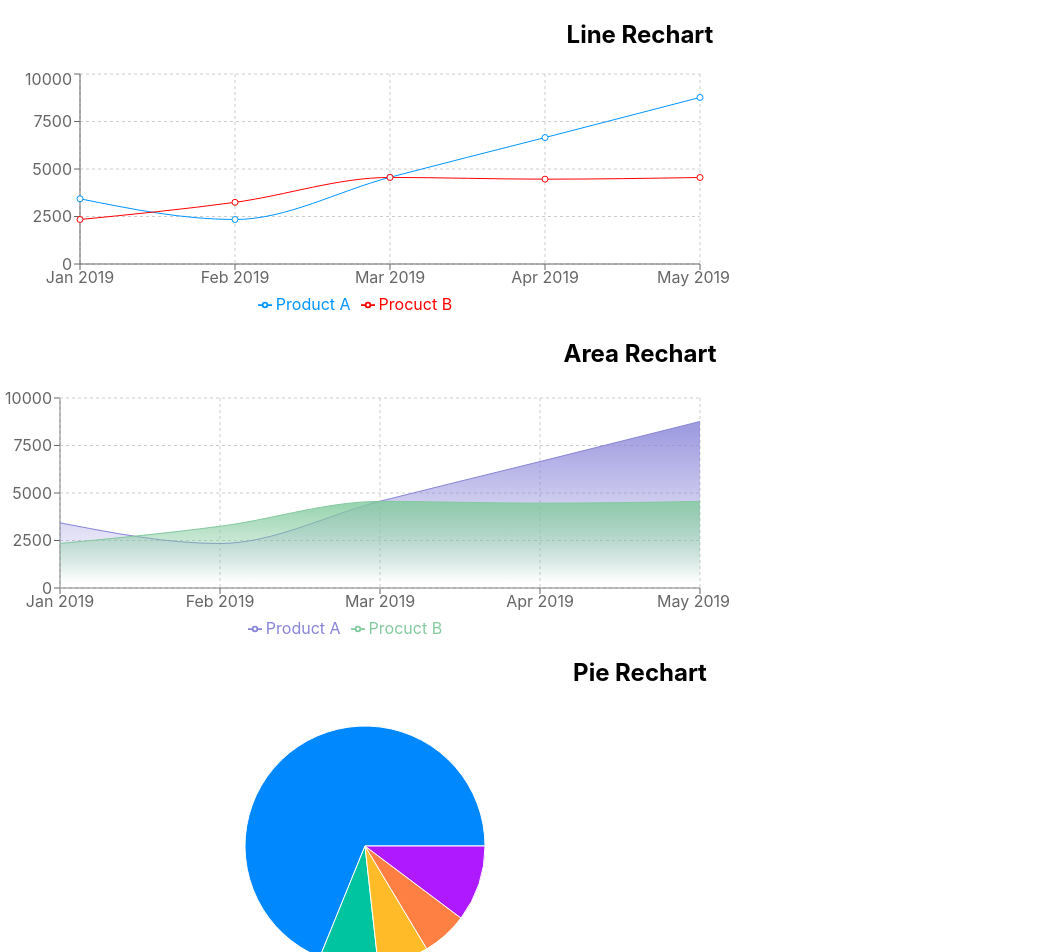
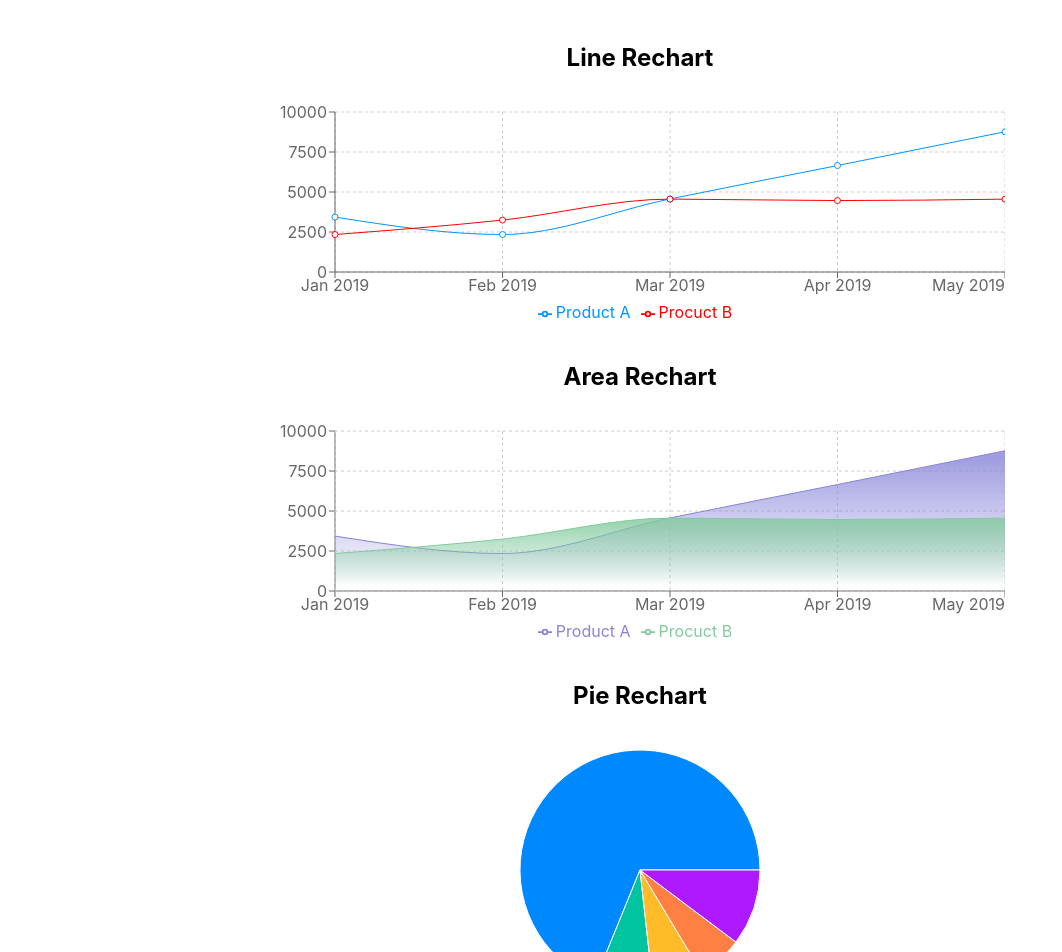
Before and after one commit to Brlaney/react-recharts, a React (Create React App) app: page / in a window 1280 px wide. Shown: the top 952 px of the page, without its empty margins (0-1062 px from the left). Built offline with nearby package versions, Linux system fonts and the light colour scheme.

Commit message:
Good changes to margin and layout

```diff
--- a/src/App.tsx
+++ b/src/App.tsx
@@ -7,7 +7,7 @@ import '../src/scss/App.scss';
 
 function App() {
   return (
-    <div className="App">
+    <div className='App'>
       <h2>Line Rechart</h2>
       <LineRechartComponent />
 
--- a/src/components/AreaRechartComponent.tsx
+++ b/src/components/AreaRechartComponent.tsx
@@ -35,8 +35,13 @@ class AreaRechartComponent extends React.Component {
 
   render() {
     return (
-      <AreaChart width={730} height={250} data={this.data}
-        margin={{ top: 10, right: 30, left: 0, bottom: 0 }}>
+      <AreaChart
+        id='area'
+        width={730}
+        height={250}
+        data={this.data}
+        margin={{ top: 20, right: 0, left: 0, bottom: 20 }}
+      >
         <defs>
           <linearGradient id='colorUv' x1='0' y1='0' x2='0' y2='1'>
             <stop offset='5%' stopColor='#8884d8' stopOpacity={0.8} />
--- a/src/components/LineRechartComponent.tsx
+++ b/src/components/LineRechartComponent.tsx
@@ -24,14 +24,15 @@ class LineRechartComponent extends React.Component {
   render() {
     return (
       <LineChart
+        id='line'
         width={730}
         height={250}
         data={this.data}
         margin={{
-          top: 5,
-          right: 30,
-          left: 20,
-          bottom: 5
+          top: 20,
+          right: 0,
+          left: 0,
+          bottom: 20
         }}
       >
         <CartesianGrid strokeDasharray='3 3' />
--- a/src/components/PieRechartComponent.tsx
+++ b/src/components/PieRechartComponent.tsx
@@ -3,14 +3,8 @@
 import React from 'react';
 import { PieChart, Pie, Cell, Legend } from 'recharts';
 
-interface Props {
-  // any props that come into the component
-  active: string;
-  payload: string;
-  label: string;
-};
 
-class PieRechartComponent extends React.Component<Props> {
+class PieRechartComponent extends React.Component {
   COLORS = ['#0088FE', '#00C49F', '#FFBB28', '#FF8042', '#AF19FF'];
   pieData = [
     {
@@ -37,7 +31,12 @@ class PieRechartComponent extends React.Component<Props> {
 
   render() {
     return (
-      <PieChart width={730} height={300}>
+      <PieChart
+        id='pie'
+        width={730}
+        height={300}
+        margin={{ top: 20, right: 0, left: 0, bottom: 20 }}
+      >
         <Pie
           data={this.pieData}
           color='#000000'
--- a/src/scss/App.scss
+++ b/src/scss/App.scss
@@ -1,38 +1,24 @@
 .App {
+  margin: 1.45rem 0 1.45rem 0;
   text-align: center;
-}
-
-.App-logo {
-  height: 40vmin;
-  pointer-events: none;
-}
-
-@media (prefers-reduced-motion: no-preference) {
-  .App-logo {
-    animation: App-logo-spin infinite 20s linear;
-  }
-}
-
-.App-header {
-  background-color: #282c34;
   min-height: 100vh;
   display: flex;
   flex-direction: column;
   align-items: center;
   justify-content: center;
-  font-size: calc(10px + 2vmin);
-  color: white;
 }
 
-.App-link {
-  color: #61dafb;
-}
+// #line {
+//   margin: 1.45rem 0 1.45rem 0;
+//   // padding: 1rem 0 1rem 0;
+// }
 
-@keyframes App-logo-spin {
-  from {
-    transform: rotate(0deg);
-  }
-  to {
-    transform: rotate(360deg);
-  }
-}
+// #pie {
+//   margin: 20px 0 30px 0;
+//   // padding: 1rem;
+// }
+
+// #area {
+//   margin: 1.45rem 0 1.45rem 0;
+//   // padding: 1rem 0 1rem 0;
+// }
```
